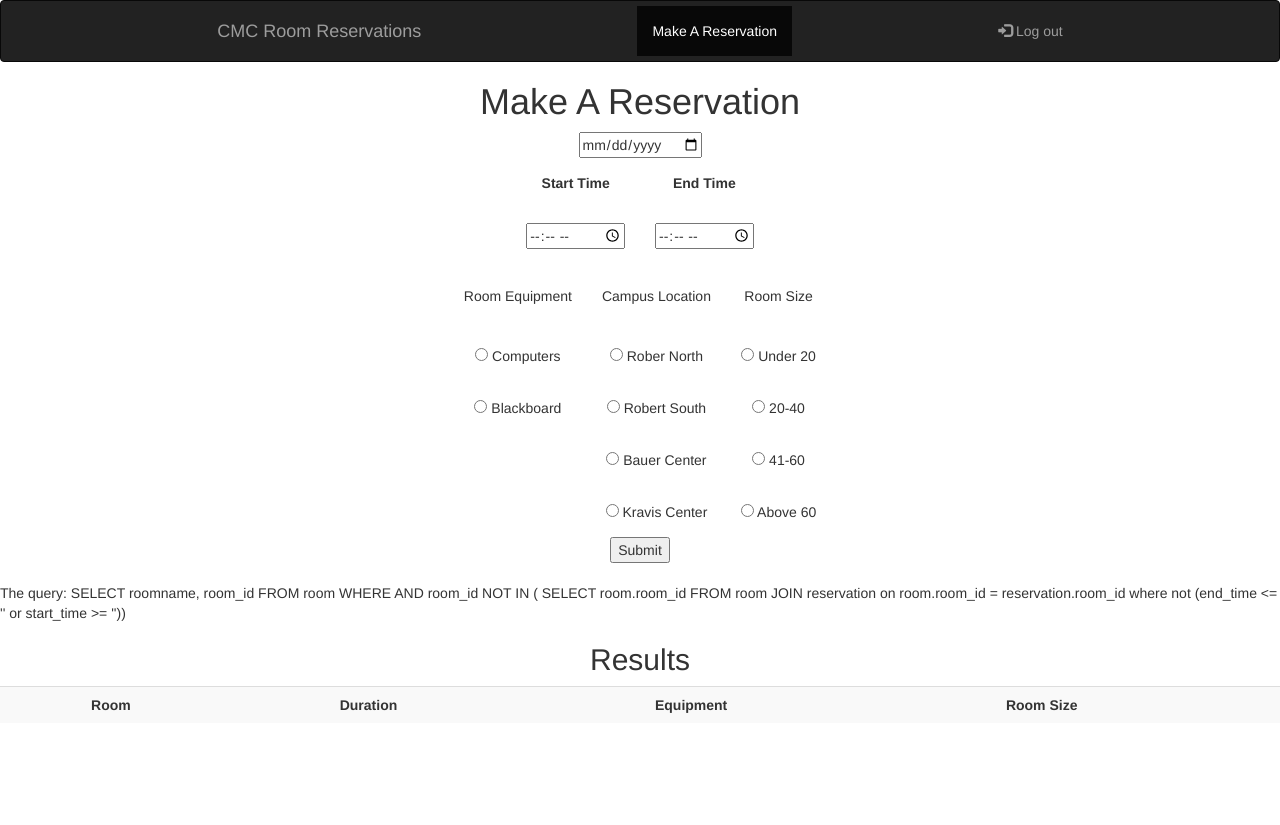
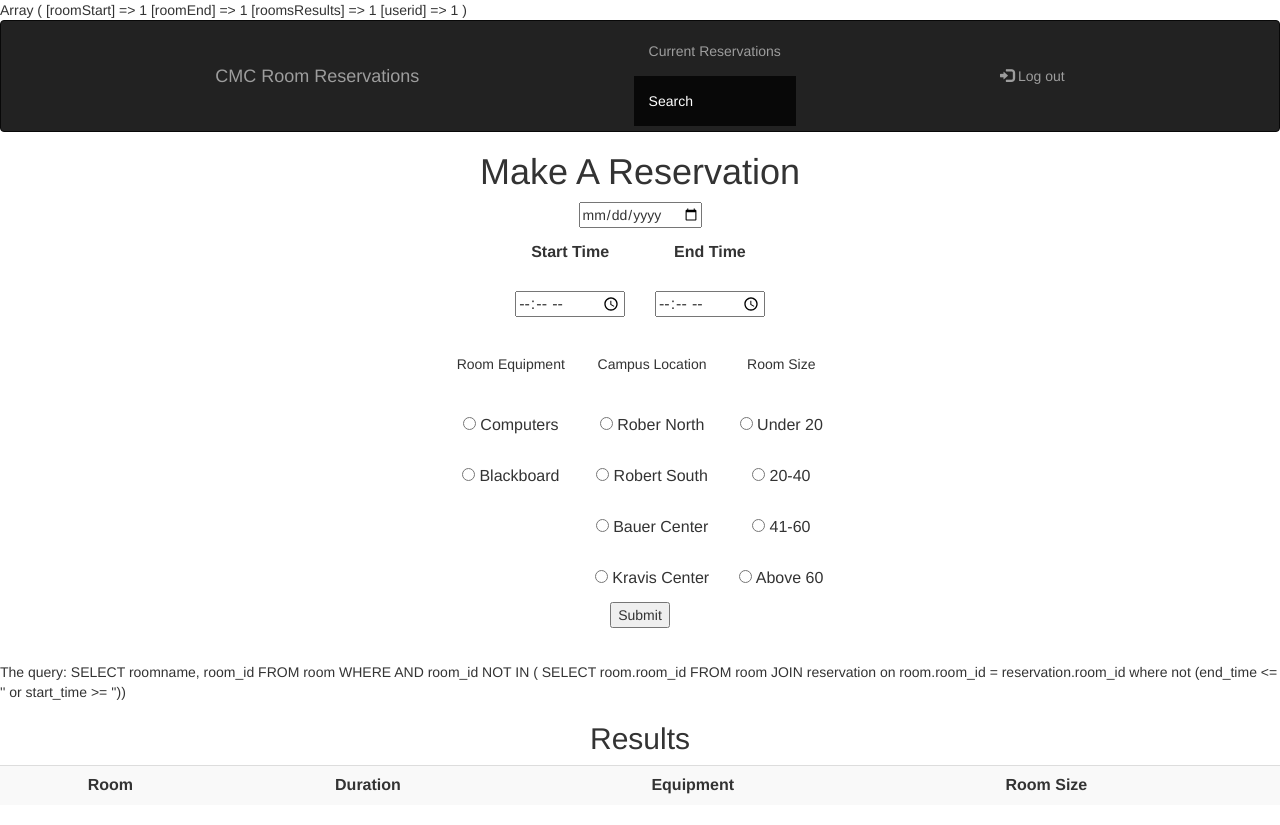
Before and after one commit to francois-ries/CS135---Project, a PHP site: the page made by view/UserBooking.php in a window 1280 px wide. Before the commit the page ends 713 px from the top, so only its background shows below. Run offline with PHP 8.4, Linux system fonts and the light colour scheme; the visitor is signed in with stand-in values (Sample User, id 1); tables that the repository leaves empty hold one stand-in row (values such as "Sample post"); the template is opened without the code that fills it: most values are stand-ins (such as "Sample title", 1, 10 or a date in 2020); data that the repository does not hold is empty.

Commit message:
Update UserBooking.php
adding booking features, compiling userBooking with UserBookingThree

```diff
--- a/view/UserBooking.php
+++ b/view/UserBooking.php
@@ -1,3 +1,13 @@
+<?php
+
+session_start();
+print_r($_SESSION);
+
+if (isset($_SESSION['userid'])) {
+    $user_id = $_SESSION['userid'];
+}
+
+?>
 <!DOCTYPE html>
 <!-- saved from url=(0057)https://getbootstrap.com/docs/4.0/examples/sticky-footer/ -->
 
@@ -32,10 +42,9 @@
 		      <a class="navbar-brand" href="#">CMC Room Reservations</a>
 		    </div>
 		    <ul class="nav navbar-nav">
-              	<!--- <li><a href="userview.php">Current Reservations</a></li> -->
-              <!--- <li ><a href="AdminUpdateRoomFeatures.php">Update Room Features</a></li> -->
-		          <li class="active" ><a href="UserBooking.php">Make A Reservation</a></li>
-        </ul>
+			<li><a href="userview.php">Current Reservations</a></li>
+          		<li class="active"><a href="UserBooking.php">Search</a></li>
+        		</ul>
 		    <ul class="nav navbar-nav navbar-right">
 		      <li><a href='http://localhost:8888/CS135---Project/?controller=login&action=login' ><span class="glyphicon glyphicon-log-in"></span> Log out </a></li>
 		    </ul>
@@ -124,12 +133,40 @@ $start_time = null;
 if (isset($_POST["start_time"]) && isset($_POST["date"]) ) {
   $time = trim($_POST["start_time"]);
   $start_time = date('Y-m-d H:i:s', strtotime("$selectDate $time"));
+  if (!isset($_SESSION["roomStart"])) {
+    $_SESSION["roomStart"] = $start_time;
+    echo "session vairable toom start" .$roomStart;
+  }
 }
 $end_time = null;
 if (isset($_POST["end_time"]) && isset($_POST["date"])) {
   $time = trim($_POST["end_time"]);
   $end_time = date('Y-m-d H:i:s', strtotime("$selectDate $time"));
-  echo $end_time;
+  //echo $end_time;
+  if (!isset($_SESSION["roomEnd"])) {
+    $_SESSION["roomEnd"] = $end_time;
+  }
+}
+
+
+$roomsResults = $_SESSION["roomsResults"];
+
+  if($_SERVER['REQUEST_METHOD'] == "POST"){
+    if($roomsResults != NULL){
+      foreach($roomsResults as $array){
+        $thisRoomId = $array["room_id"];
+        $thisRoomStart = $_SESSION["roomStart"];
+        $thisRoomEnd  = $_SESSION["roomEnd"];
+        if(isset($_POST["book".$thisRoomId])){
+          $query = "INSERT INTO Reservation (room_id, user_id, start_time, end_time, approved) VALUES (?,?,?,?,?)";
+          //$query = "INSERT INTO Reservation (room_id, user_id, start_time, end_time, approved) VALUES ($thisRoomId, $user_id, $thisRoomStart, $thisRoomEnd, NULL)";
+          //echo $query;
+          if($createReservation = $con->prepare($query)){
+            $createReservation->execute(array($thisRoomId, $user_id, $thisRoomStart, $thisRoomEnd, NULL));
+          }
+        }
+    }
+  }
 }
 
 // Stores in array the if a specific box has been selected
```
